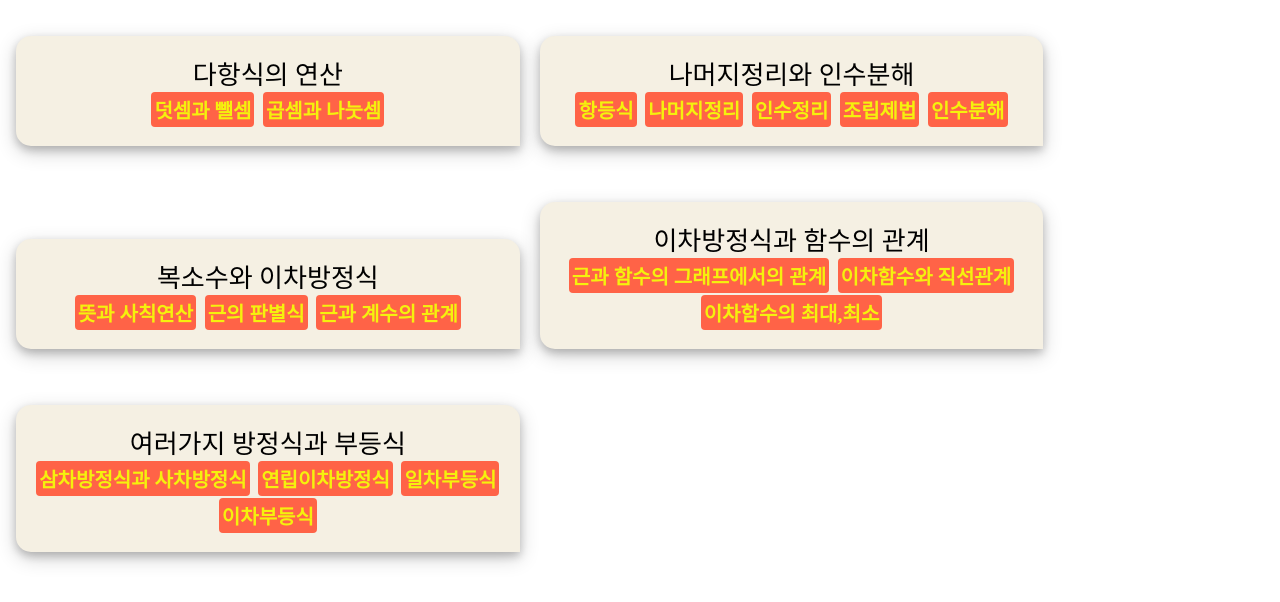
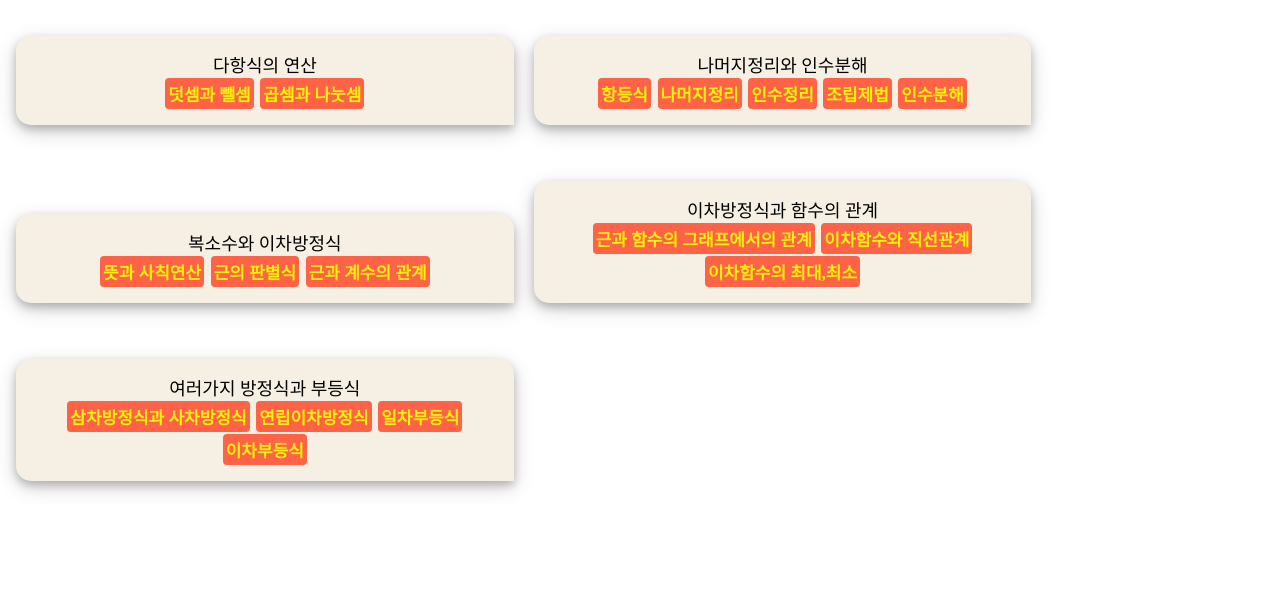
Before and after one commit to t08361/edu_math_app_2019, a plain HTML site: page study1.html in a window 1280 px wide. Drawn offline with Linux system fonts and the light colour scheme.

Commit message:
'20210129'

```diff
--- a/study.css
+++ b/study.css
@@ -3,16 +3,16 @@
     margin: 28px 8px;
     border-radius:15px 15px 0px 15px;
     display: inline-block;
-    padding: 18px;
+    padding: 15px;
     background-color: #f5f0e3;
     text-align: center;
-    font-size: 26px;
+    font-size: 18px;
     width: 37%;
 }
 
 button{
     all: unset;
-    font-size: 20px;
+    font-size: 17px;
     font-weight: bold;
     text-align: center;
     margin: 1px;
```
